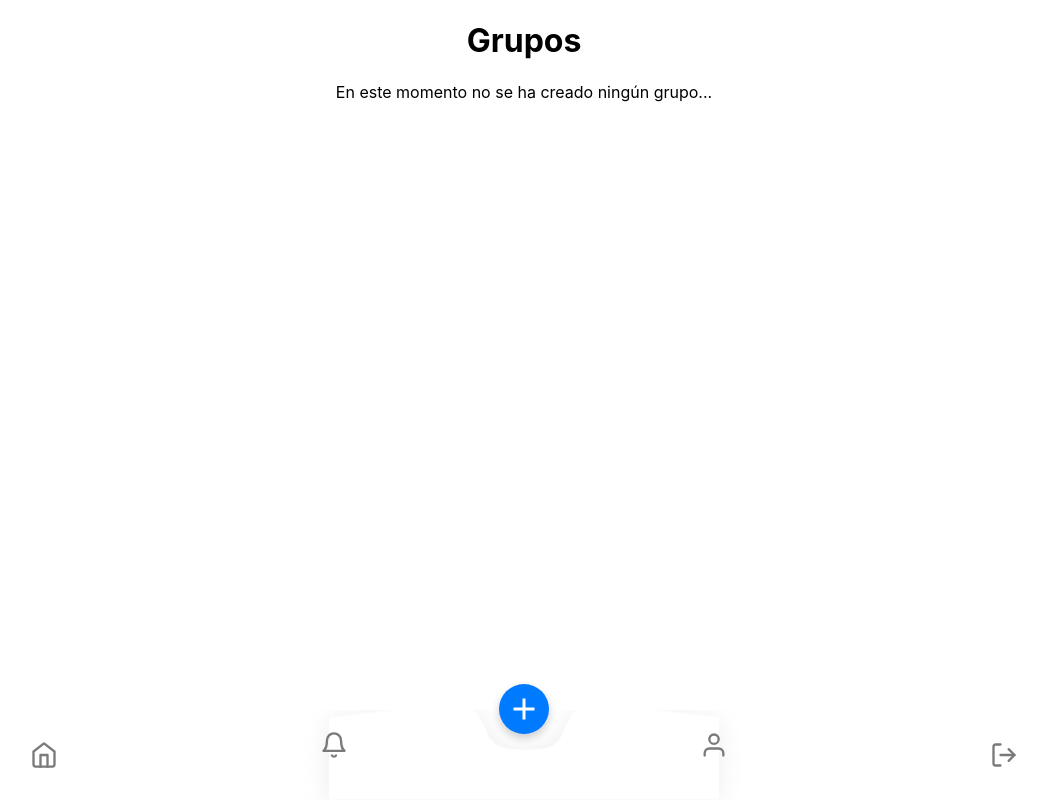
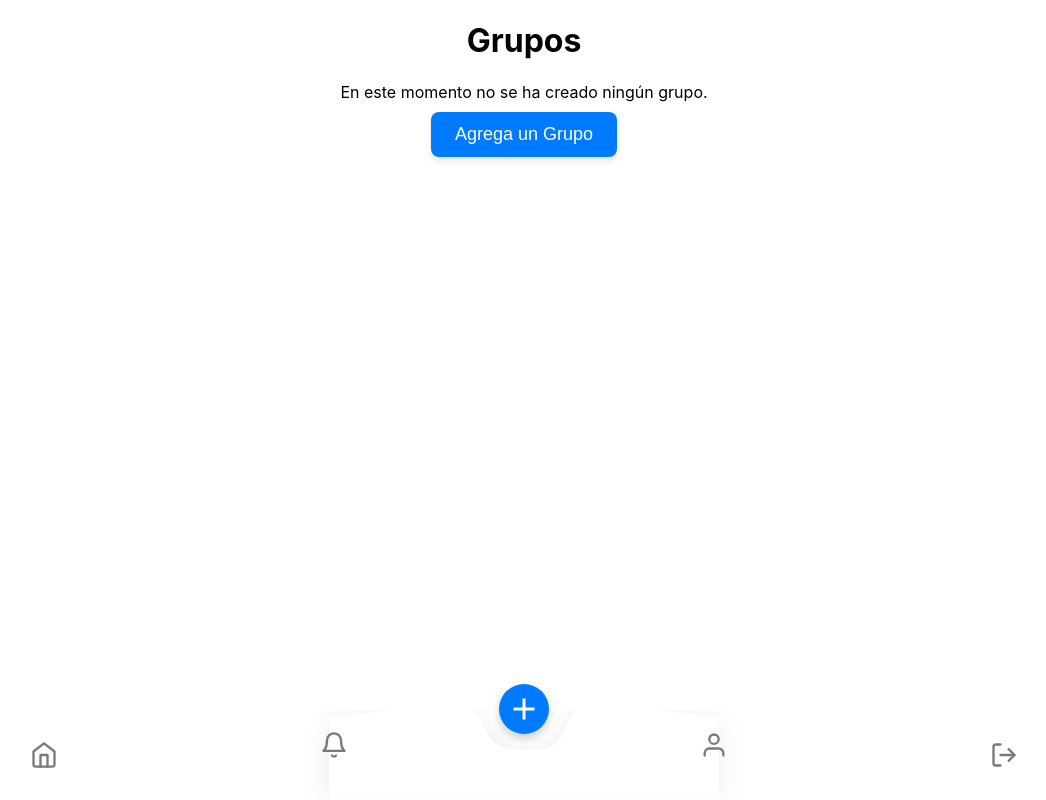
Before and after one commit to ManueljCas/EdusCanFront, a React (Create React App) app: page /home in a window 1280 px wide. Shown: the whole page, without its empty margins (116-1162 px from the left). Built offline with nearby package versions, Linux system fonts and the light colour scheme.

Commit message:
Home casi listo

```diff
--- a/src/Components/Profesor/HomeTeacher.tsx
+++ b/src/Components/Profesor/HomeTeacher.tsx
@@ -53,7 +53,7 @@
     const eliminarGrupo = (id: string) => {
         confirmAlert({
             customUI: ({ onClose }) => (
-                <div className="react-confirm-alert">
+                <div>
                     <h1>Confirmar eliminación</h1>
                     <p>¿Estás seguro de que quieres eliminar este grupo?</p>
                     <div className="react-confirm-alert-button-group">
@@ -88,7 +88,19 @@
         <div className="home-container-unique">
             <h1 className="home-title-unique">Grupos</h1>
             {grupos.length === 0 ? (
-                <p className="no-groups-text-unique">En este momento no se ha creado ningún grupo...</p>
+                <div>
+                <p className="no-groups-text-unique">
+                  En este momento no se ha creado ningún grupo.
+                </p>
+                <button
+                  className="add-group-button"
+                  onClick={() => navigate('/creategroup')}
+                >
+                  Agrega un Grupo
+                </button>
+              </div>
+
+
             ) : (
                 <div className="grupos-container-unique">
                     {Object.entries(categorias).map(([categoria, grupos]) => (
--- a/src/Css/Home.css
+++ b/src/Css/Home.css
@@ -148,3 +148,26 @@
 .react-confirm-alert button:nth-child(2):hover {
     background-color: #c82333;
 }
+
+.no-groups-text-unique{
+    text-align: center;
+    margin: 10px;
+}
+
+.add-group-button {
+    background-color: #007bff;
+    color: white;
+    border: none;
+    border-radius: 8px;
+    padding: 12px 24px;
+    font-size: 18px;
+    cursor: pointer;
+    transition: background-color 0.3s ease, transform 0.2s ease;
+    box-shadow: 0px 4px 6px rgba(0, 0, 0, 0.1);
+  }
+
+  .add-group-button:hover {
+    background-color: #0056b3;
+    transform: scale(1.05);
+    box-shadow: 0px 8px 12px rgba(0, 0, 0, 0.2);
+  }
```
